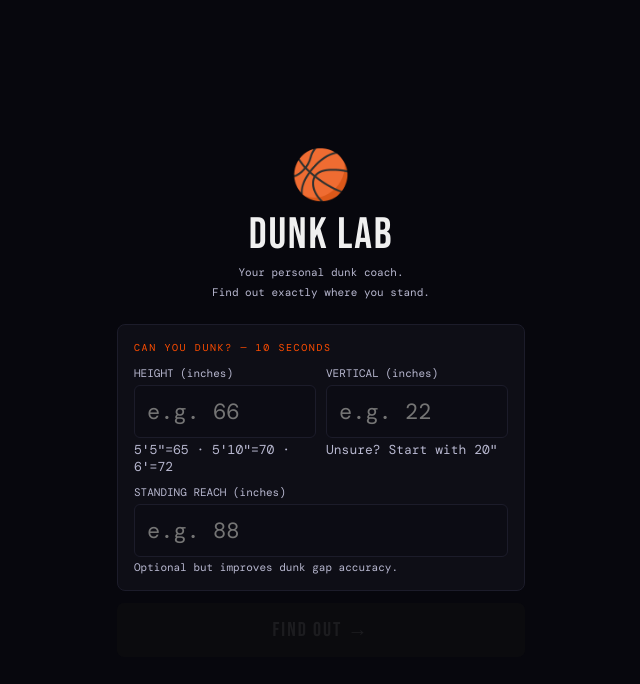
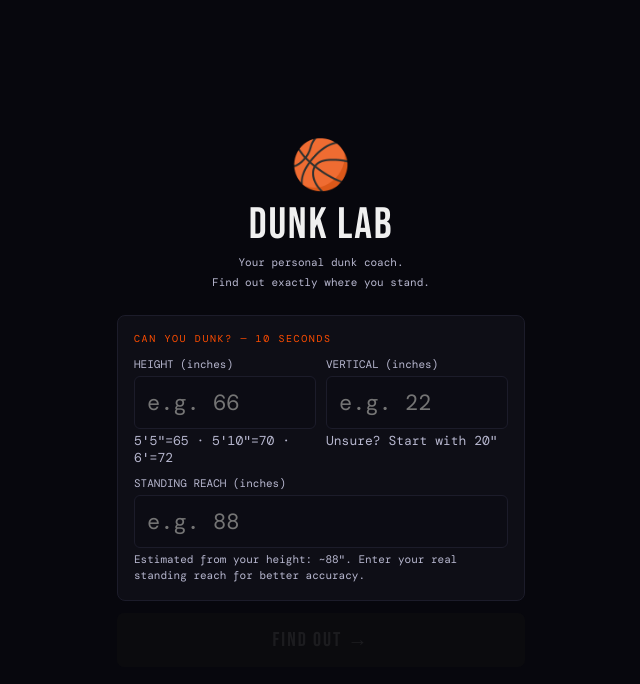
Before and after one commit to KeshavKanani/DunkLab, a React (Vite) app: page / in a window 1280 px wide. Shown: the top 684 px of the page, without its empty margins (319-959 px from the left). Built offline with nearby package versions, Linux system fonts and the light colour scheme.

Commit message:
Improve standing reach helper text

```diff
--- a/src/App.jsx
+++ b/src/App.jsx
@@ -1022,6 +1022,12 @@ function ProModal({onClose,onUpgrade,gap,wkSess, accentColor}) {
 function DunkCalc({onStart, accentColor}) {
   const accent = ACCENT_COLORS[accentColor] || ACCENT_COLORS.orange;
   const [h,setH]=useState(""); const [v,setV]=useState(""); const [sr,setSr]=useState(""); const [res,setRes]=useState(null);
+  const srValid = parseInches(sr, 60, 130) !== null;
+  const srHasValue = `${sr}`.trim() !== "";
+  const srEstimate = effectiveReach(h, null);
+  const srHelp = srHasValue
+    ? (srValid ? "Using measured standing reach." : "That reach looks off, so Dunk Lab will use the height-based estimate.")
+    : `Estimated from your height: ~${srEstimate}". Enter your real standing reach for better accuracy.`;
   function calc() {
     const hi=parseFloat(h), vi=parseFloat(v), sri=sr?parseFloat(sr):null; if (!hi||!vi) return;
     const g=gapFn(hi,vi,sri), pct=dunkPctFn(hi,vi,sri), wk=weeksEst(g);
@@ -1055,7 +1061,7 @@ function DunkCalc({onStart, accentColor}) {
             <div style={{marginTop:10}}>
               <div style={{fontFamily:"'DM Mono',monospace",fontSize:11,color:C.muted,marginBottom:5}}>STANDING REACH (inches)</div>
               <input type="number" placeholder="e.g. 88" value={sr} onChange={e=>setSr(e.target.value)} style={{fontSize:22,padding:"11px 12px",borderColor:sr?accent:C.border,width:"100%"}}/>
-              <div style={{fontFamily:"'DM Mono',monospace",fontSize:11,color:C.muted,marginTop:3}}>Optional but improves dunk gap accuracy.</div>
+              <div style={{fontFamily:"'DM Mono',monospace",fontSize:11,color:srHasValue&&!srValid?C.gold:C.muted,marginTop:3,lineHeight:1.5}}>{srHelp}</div>
             </div>
           </div>
           <button onClick={calc} disabled={!h||!v} className={h&&v?"glowbtn":""} style={{width:"100%",background:h&&v?accent:"#111",color:h&&v?"#000":"#333",border:"none",fontFamily:"'Bebas Neue',sans-serif",fontSize:20,letterSpacing:".1em",padding:"15px 0",borderRadius:7,opacity:h&&v?1:.5}}>FIND OUT →</button>
@@ -1113,6 +1119,12 @@ function Onboarding({calcRes,onComplete, accentColor}) {
   const [step,setStep]=useState(0);
   const initialLevel = calcRes ? levelForVert(calcRes.v, calcRes.h, calcRes.standingReach) : 3;
   const [d,setD]=useState({name:"",age:"",height:calcRes?.h?.toString()||"",level:initialLevel,skill:"beginner",vertical:calcRes?.v?.toString()||"",standingReach:calcRes?.standingReach?.toString()||""});
+  const onboardingReachValid = parseInches(d.standingReach, 60, 130) !== null;
+  const onboardingReachHasValue = `${d.standingReach}`.trim() !== "";
+  const onboardingReachEstimate = effectiveReach(d.height, null);
+  const onboardingReachHelp = onboardingReachHasValue
+    ? (onboardingReachValid ? "Using measured standing reach." : "That reach looks off, so Dunk Lab will use the height-based estimate.")
+    : `Estimated from your height: ~${onboardingReachEstimate}". Enter your real standing reach for better accuracy.`;
   const ok0=d.name.trim()&&d.age&&d.height;
   return (
     <div style={{minHeight:"100vh",background:C.bg,display:"flex",flexDirection:"column",justifyContent:"center"}}>
@@ -1166,7 +1178,7 @@ function Onboarding({calcRes,onComplete, accentColor}) {
               <div style={{fontFamily:"'DM Mono',monospace",fontSize:12,color:C.muted}}>Honest answer = better workouts.</div>
               {parseFloat(d.height) > 0 ? (
                 <div style={{fontFamily:"'DM Mono',monospace",fontSize:11,color:accent,marginTop:5}}>
-                  Standing reach: {parseInches(d.standingReach, 60, 130) !== null ? `${parseInches(d.standingReach, 60, 130)}" (measured)` : `~${effectiveReach(d.height, null)}" (estimated)`} — verticals calculated for your height
+                  {onboardingReachHelp} Vertical targets are calculated from that reach.
                 </div>
               ) : (
                 <div style={{fontFamily:"'DM Mono',monospace",fontSize:11,color:C.muted,marginTop:5}}>
```
